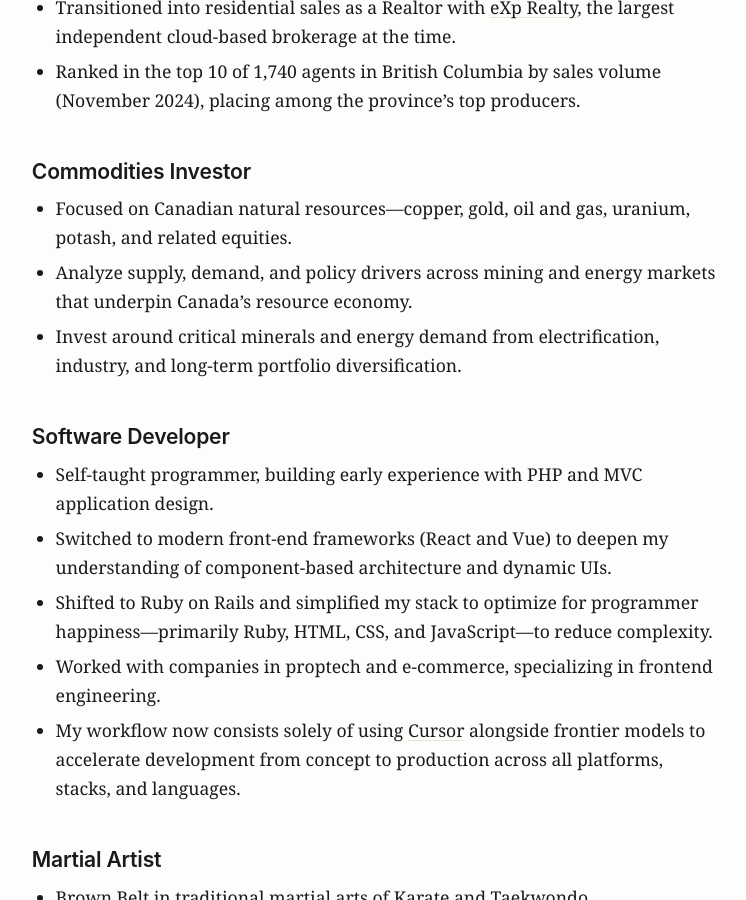
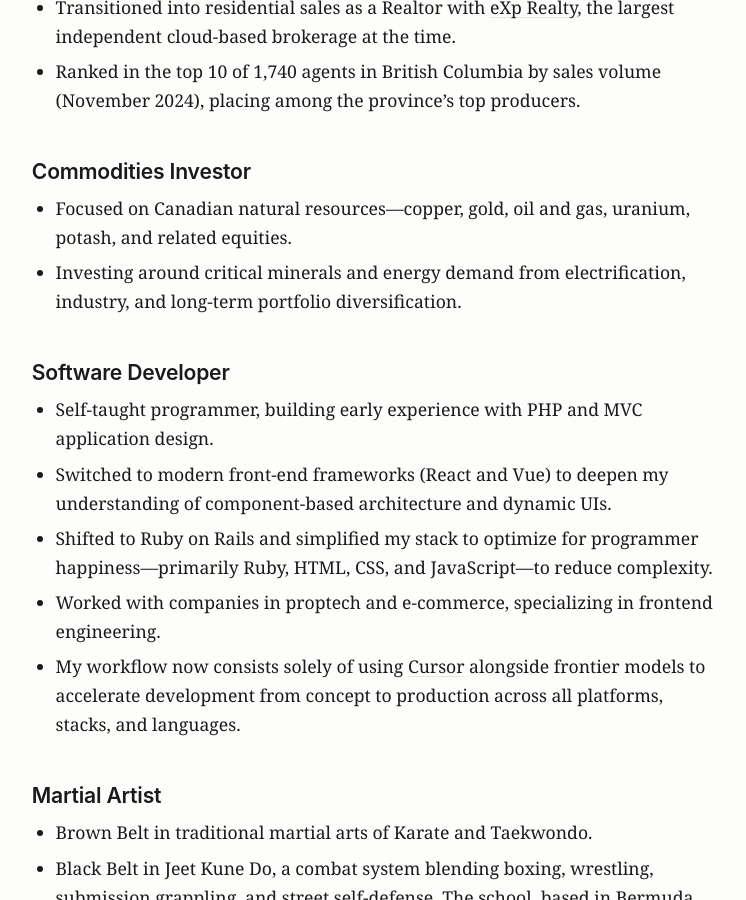
Before and after one commit to adamnaamani/adamnaamani, a Jekyll site: the page built from pages/about.md, in a window 1280 px wide and 900 px high, scrolled down 1019 px. Shown: the whole window, without its empty margins (265-1011 px from the left). Built offline with Jekyll 4.4.1, drawn with Linux system fonts in a browser that asks for light colours.

Commit message:
About: tighten commodities investor bullets.
Co-authored-by: Cursor <cursoragent@cursor.com>

```diff
--- a/pages/about.md
+++ b/pages/about.md
@@ -26,8 +26,7 @@ title: About
 
 ### Commodities Investor {#commodities-investor}
 - Focused on Canadian natural resources—copper, gold, oil and gas, uranium, potash, and related equities.
-- Analyze supply, demand, and policy drivers across mining and energy markets that underpin Canada's resource economy.
-- Invest around critical minerals and energy demand from electrification, industry, and long-term portfolio diversification.
+- Investing around critical minerals and energy demand from electrification, industry, and long-term portfolio diversification.
 
 ### Software Developer {#software-developer}
 - Self-taught programmer, building early experience with PHP and MVC application design.
```
